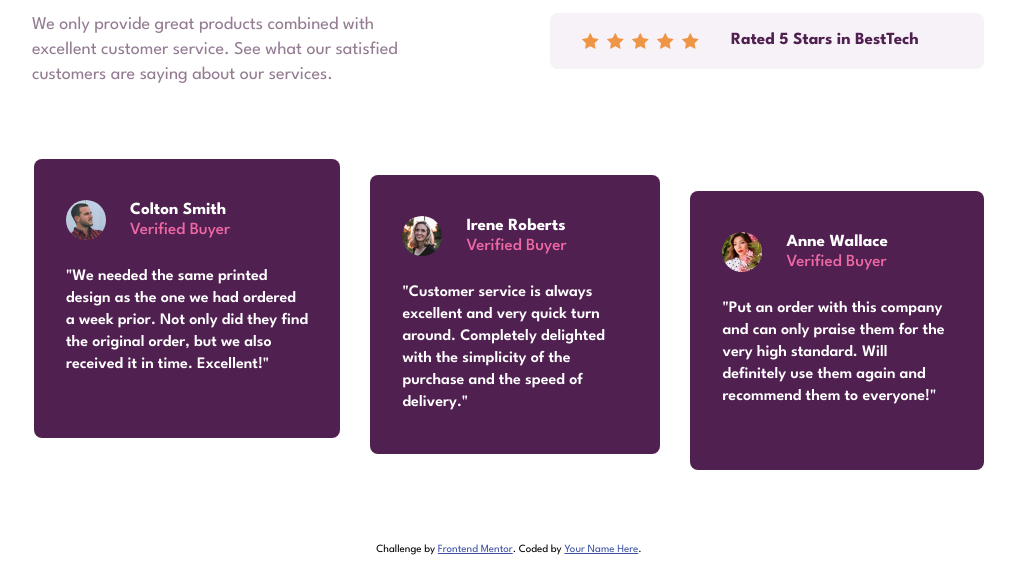
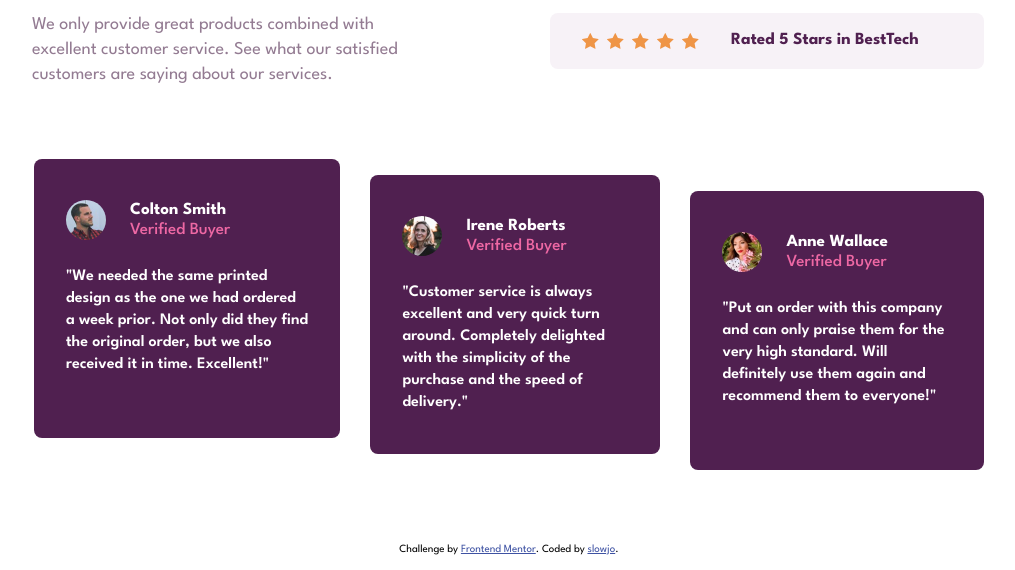
Before and after one commit to slowjo/FMSocialProof, a plain HTML site: page index.html in a window 1280 px wide. Shown: the part 276-846 px from the top of the page, without its empty margins (131-1146 px from the left). Drawn offline with Linux system fonts and the light colour scheme.

Commit message:
link added

```diff
--- a/index.html
+++ b/index.html
@@ -135,7 +135,7 @@
       Challenge by
       <a href="https://www.frontendmentor.io?ref=challenge" target="_blank"
         >Frontend Mentor</a
-      >. Coded by <a href="#">Your Name Here</a>.
+      >. Coded by <a href="https://github.com/slowjo">slowjo</a>.
     </footer>
   </body>
 </html>
```
